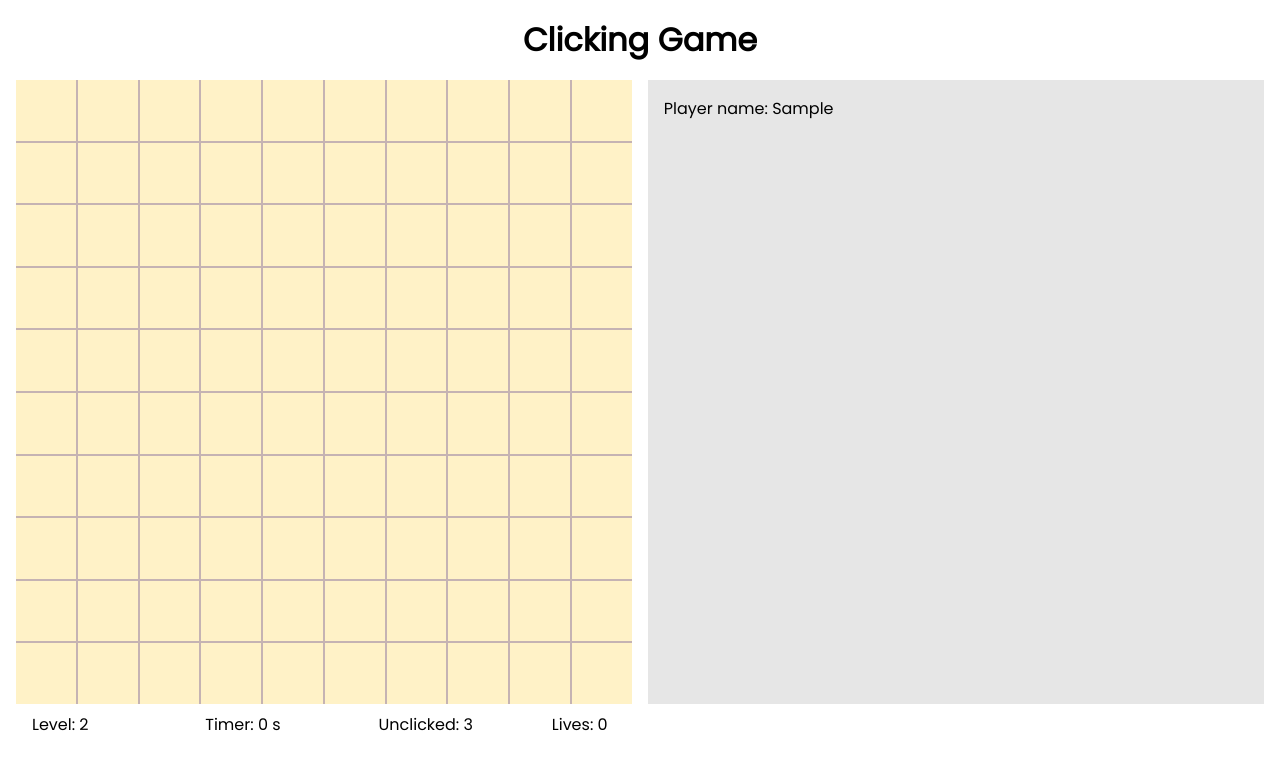
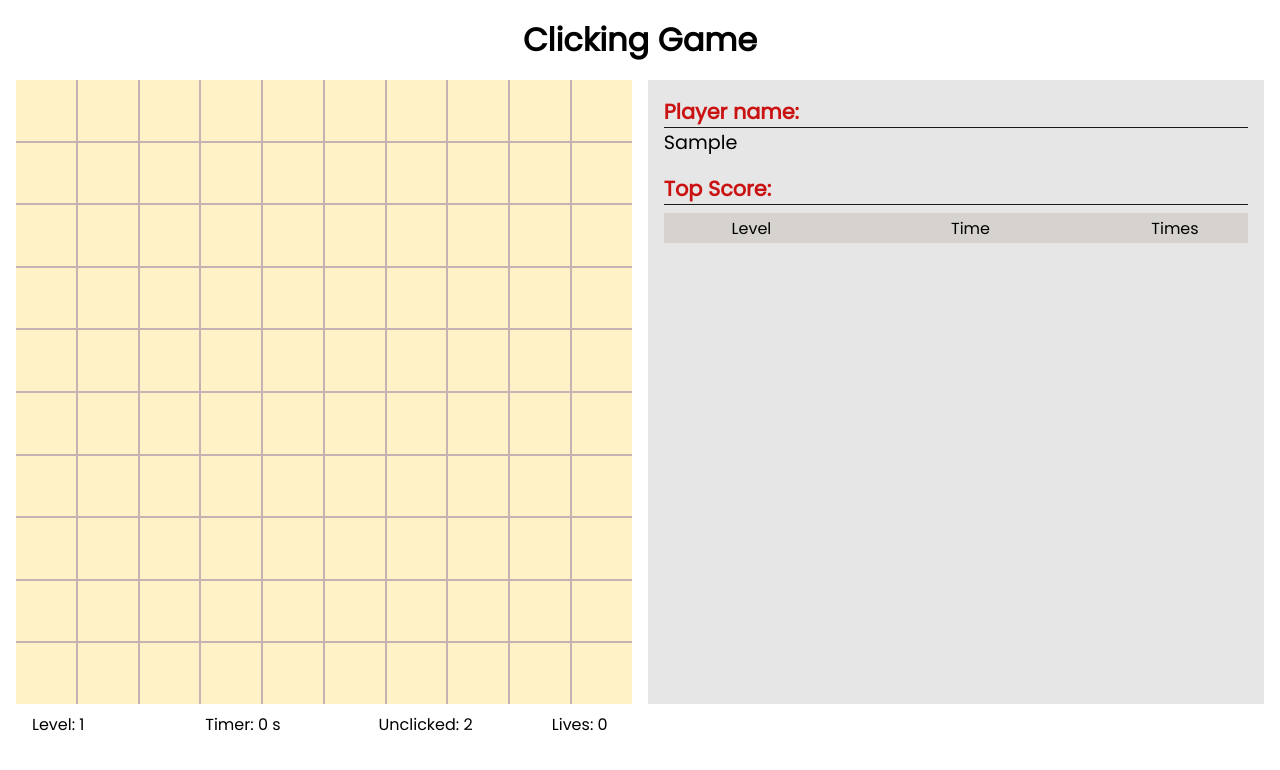
Before and after one commit to Dusan-Lex/clicking-game, a React (Create React App) app: page / in a window 1280 px wide. Both pictures are taken after typing "Sample" into the empty fields and a click on the button "Create". Shown: the top 770 px of the page. Built offline with nearby package versions, Linux system fonts and the light colour scheme.

Commit message:
finished player stats feature

```diff
--- a/src/components/Board.module.scss
+++ b/src/components/Board.module.scss
@@ -3,11 +3,14 @@
   max-width: 1400px;
   margin: auto;
   padding: 0 1rem;
-}
+  height: 684px;
+  @media only screen and (max-width: 1400px) {
+    height: calc(50vw - 1rem);
+  }
 
-@media only screen and (max-width: 900px) {
-  .container {
+  @media only screen and (max-width: 900px) {
     flex-direction: column;
+    height: auto;
   }
 }
 
@@ -31,47 +34,18 @@
     justify-content: space-between;
     div {
       width: 6rem;
+      @media only screen and (max-width: 450px) {
+        font-size: 12px;
+        font-weight: 500;
+      }
     }
   }
-}
-
-@media only screen and (max-width: 1400px) {
-  .board {
+  @media only screen and (max-width: 1400px) {
     width: calc(50vw - 1rem);
     height: calc(50vw - 1rem);
   }
-}
-@media only screen and (max-width: 900px) {
-  .board {
+  @media only screen and (max-width: 900px) {
     width: calc(100vw - 2rem);
     height: calc(100vw - 2rem);
   }
 }
-
-@media only screen and (max-width: 450px) {
-  .board .bottom div {
-    font-size: 12px;
-    font-weight: 500;
-  }
-}
-
-.gamestats {
-  margin-left: 1rem;
-  padding: 1rem;
-  width: 684px;
-  background-color: rgba(128, 128, 128, 0.2);
-}
-@media only screen and (max-width: 1400px) {
-  .gamestats {
-    width: calc(50vw - 1rem);
-    height: calc(50vw - 1rem);
-  }
-}
-@media only screen and (max-width: 900px) {
-  .gamestats {
-    width: calc(100vw - 2rem);
-    height: calc(100vw - 2rem);
-    margin-left: 0rem;
-    margin-top: 2.5rem;
-  }
-}
--- a/src/components/Board.tsx
+++ b/src/components/Board.tsx
@@ -13,13 +13,14 @@ import ChooseLevel from "./Modal/ChooseLevel";
 import CrossedLevel from "./Modal/CrossedLevel";
 import UncrossedLevel from "./Modal/UncrossedLevel";
 import GameOver from "./Modal/GameOver";
+import PlayerStats from "./PlayerStats";
 
 const Board: FC = () => {
   const generatedFields = useSelector((state: Store) => state.generatedFields);
   const clickedFields = useSelector((state: Store) => state.clickedFields);
   const possibleFields = useSelector((state: Store) => state.possibleFields);
+  const level = useSelector((state: Store) => state.level);
   const playerName = useSelector((state: Store) => state.playerName);
-  const level = useSelector((state: Store) => state.level);
   const lives = useSelector((state: Store) => state.lives);
   const dispatch = useDispatch();
 
@@ -89,9 +90,7 @@ const Board: FC = () => {
           <div>Lives: {lives}</div>
         </div>
       </div>
-      <div className={styles.gamestats}>
-        <div>Player name: {playerName}</div>
-      </div>
+      {playerName && <PlayerStats />}
     </div>
   );
 };
--- a/src/components/Modal/Choose.module.scss
+++ b/src/components/Modal/Choose.module.scss
@@ -1,4 +1,10 @@
 .choose {
+  .back {
+    position: absolute;
+    top: 1rem;
+    right: 1.5rem;
+    cursor: pointer;
+  }
   h3 {
     margin-top: 1rem;
     font-size: 1.6rem;
--- a/src/components/Modal/ChooseLevel.tsx
+++ b/src/components/Modal/ChooseLevel.tsx
@@ -27,6 +27,26 @@ const ChooseLevel = ({
   const dispatch = useDispatch();
   return (
     <div className={styles.choose}>
+      <div
+        className={styles.back}
+        onClick={() => {
+          setModal("choose_player");
+        }}
+      >
+        <svg
+          xmlns="http://www.w3.org/2000/svg"
+          width="28"
+          height="28"
+          viewBox="0 0 24 24"
+          fill="none"
+          stroke="#a81919"
+          strokeWidth="2"
+          strokeLinecap="round"
+          strokeLinejoin="round"
+        >
+          <path d="M19 12H6M12 5l-7 7 7 7" />
+        </svg>
+      </div>
       <h3>Choose level:</h3>
       <ul>
         {playerLevels.map((x) => (
--- a/src/components/Modal/ChoosePlayer.tsx
+++ b/src/components/Modal/ChoosePlayer.tsx
@@ -1,7 +1,7 @@
 import styles from "./Choose.module.scss";
 import { useState } from "react";
 import { useDispatch, useSelector } from "react-redux";
-import { addPlayer } from "../../store/actions";
+import { addPlayer, changePlayer } from "../../store/actions";
 import { Store } from "../../store/types";
 
 const ChoosePlayer = ({
@@ -22,6 +22,7 @@ const ChoosePlayer = ({
               <li
                 key={i}
                 onClick={() => {
+                  dispatch(changePlayer(player));
                   setModal("choose_level");
                 }}
               >
--- /dev/null
+++ b/src/components/PlayerStats.module.scss
@@ -0,0 +1,73 @@
+.playerstats {
+  margin-left: 1rem;
+  padding: 1rem;
+  width: 684px;
+  background-color: rgba(128, 128, 128, 0.2);
+  overflow-y: auto;
+  .box {
+    margin-bottom: 1rem;
+
+    p {
+      font-size: 1.2rem;
+    }
+    h5 {
+      font-size: 1.3rem;
+      color: rgb(202, 18, 18);
+      border-bottom: 1px solid rgb(26, 25, 25);
+    }
+    .levelsstats {
+      margin: 0.5rem 0;
+
+      .levelstats {
+        display: flex;
+        justify-content: space-between;
+        align-items: center;
+        height: 1.9rem;
+        background-color: rgb(214, 210, 206);
+        margin: 0.2rem 0;
+
+        div {
+          width: 30%;
+          text-align: center;
+          display: flex;
+          justify-content: center;
+          align-items: center;
+          svg {
+            margin-left: 0.5rem;
+            cursor: pointer;
+          }
+
+          &:last-child {
+            width: 25%;
+          }
+          .popup {
+            position: absolute;
+            padding: 1rem;
+            background-color: rgb(104, 103, 102);
+            width: 11rem;
+            list-style: none;
+            color: white;
+            svg {
+              position: absolute;
+              top: 0.5rem;
+              right: 0.5rem;
+            }
+          }
+        }
+      }
+    }
+  }
+}
+@media only screen and (max-width: 1400px) {
+  .playerstats {
+    width: calc(50vw - 1rem);
+    height: auto;
+  }
+}
+@media only screen and (max-width: 900px) {
+  .playerstats {
+    width: calc(100vw - 2rem);
+    margin-left: 0rem;
+    margin-top: 2.5rem;
+  }
+}
--- /dev/null
+++ b/src/components/PlayerStats.tsx
@@ -0,0 +1,86 @@
+import { FC, useState } from "react";
+import { useSelector } from "react-redux";
+import { Store } from "../store/types";
+import styles from "./PlayerStats.module.scss";
+
+const PlayerStats: FC = () => {
+  const playerName = useSelector((state: Store) => state.playerName);
+  let playerStats = useSelector((state: Store) =>
+    Object.entries(state.allStats[playerName])
+  );
+  const [showAllTimes, setShowAllTimes] = useState<number>(0);
+  playerStats = playerStats.filter((el) => el[1].length !== 0).reverse();
+  return (
+    <div className={styles.playerstats}>
+      <div className={styles.box}>
+        <h5>Player name:</h5>
+        <p>{playerName}</p>
+      </div>
+      <div className={styles.box}>
+        <h5>Top Score:</h5>
+        <div className={styles.levelsstats}>
+          <div className={styles.levelstats}>
+            <div>Level</div>
+            <div>Time</div>
+            <div>Times</div>
+          </div>
+          {playerStats.map((levelStats) => (
+            <div className={styles.levelstats} key={levelStats.toString()}>
+              <div>Level {levelStats[0]}</div>
+              <div>
+                {Math.min(...levelStats[1])} sec
+                <svg
+                  xmlns="http://www.w3.org/2000/svg"
+                  width="24"
+                  height="24"
+                  viewBox="0 0 24 24"
+                  fill="none"
+                  stroke="#0c6909"
+                  strokeWidth="2"
+                  strokeLinecap="round"
+                  strokeLinejoin="round"
+                  onClick={() => {
+                    setShowAllTimes(parseInt(levelStats[0]));
+                  }}
+                >
+                  <line x1="12" y1="5" x2="12" y2="19"></line>
+                  <line x1="5" y1="12" x2="19" y2="12"></line>
+                </svg>
+                {showAllTimes === parseInt(levelStats[0]) && (
+                  <ul className={styles.popup}>
+                    {levelStats[1]
+                      .sort((a, b) => a - b)
+                      .map((el, i) => (
+                        <li key={i}>{el} secs</li>
+                      ))}
+                    <svg
+                      xmlns="http://www.w3.org/2000/svg"
+                      width="24"
+                      height="24"
+                      viewBox="0 0 24 24"
+                      fill="none"
+                      stroke="#941313"
+                      strokeWidth="2"
+                      strokeLinecap="round"
+                      strokeLinejoin="round"
+                      onClick={(e) => {
+                        e.stopPropagation();
+                        setShowAllTimes(0);
+                      }}
+                    >
+                      <line x1="18" y1="6" x2="6" y2="18"></line>
+                      <line x1="6" y1="6" x2="18" y2="18"></line>
+                    </svg>
+                  </ul>
+                )}
+              </div>
+              <div>{levelStats[1].length}</div>
+            </div>
+          ))}
+        </div>
+      </div>
+    </div>
+  );
+};
+
+export default PlayerStats;
--- a/src/game.config.ts
+++ b/src/game.config.ts
@@ -1 +1 @@
-export const startingLevel = 2;
+export const startingLevel = 1;
--- a/src/store/actions.ts
+++ b/src/store/actions.ts
@@ -36,7 +36,7 @@ export type ActionTypes =
     }
   | {
       type: typeof CHANGE_PLAYER;
-      payload: { name: string; level: number };
+      payload: string;
     }
   | {
       type: typeof CHANGE_LIVES;
@@ -73,9 +73,9 @@ export const addPlayer = (name: string): ActionTypes => ({
   payload: name,
 });
 
-export const changePlayer = (name: string, level: number): ActionTypes => ({
+export const changePlayer = (name: string): ActionTypes => ({
   type: CHANGE_PLAYER,
-  payload: { name: name, level: level },
+  payload: name,
 });
 
 export const changeLives = (lives: number): ActionTypes => ({
--- a/src/store/reducers.ts
+++ b/src/store/reducers.ts
@@ -95,8 +95,7 @@ export function gameReducer(
     case CHANGE_PLAYER:
       return {
         ...state,
-        playerName: action.payload.name,
-        level: action.payload.level,
+        playerName: action.payload,
         clickedFields: [],
         possibleFields: [],
         generatedFields: [],
```
